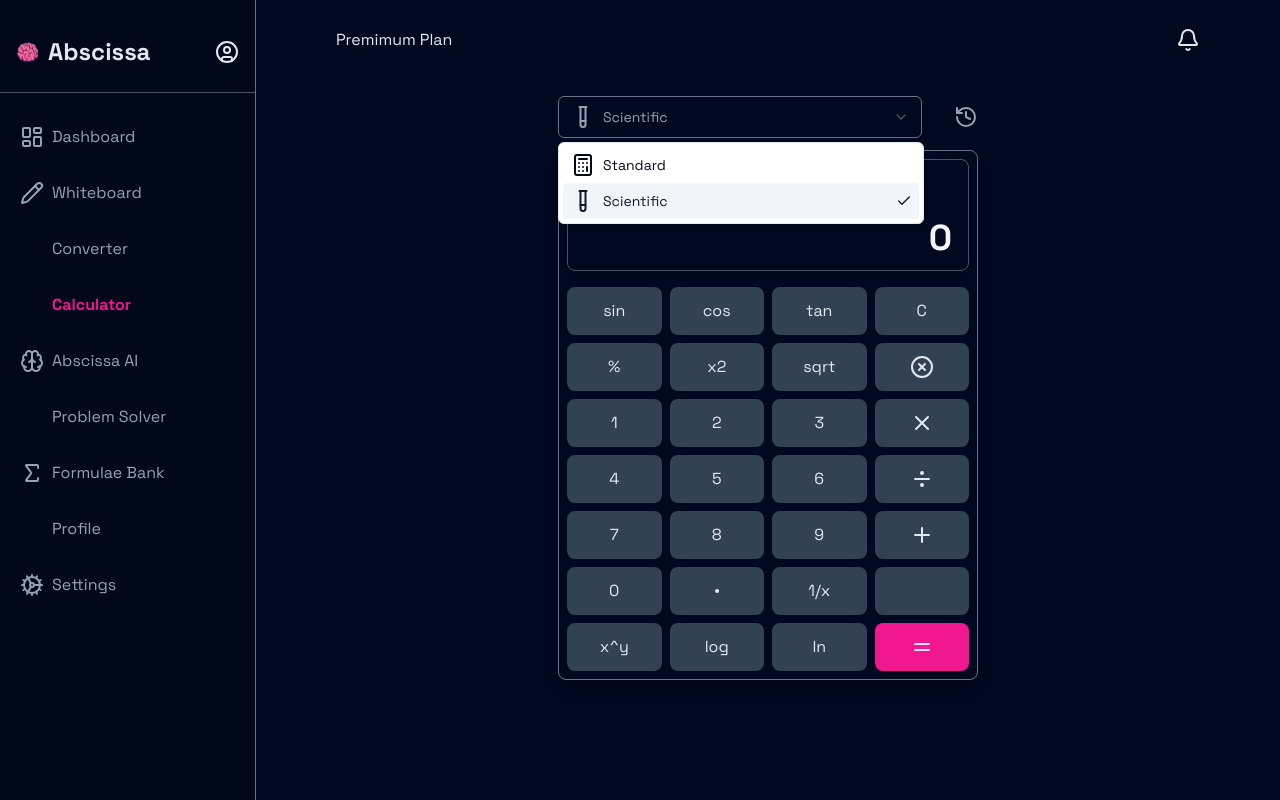
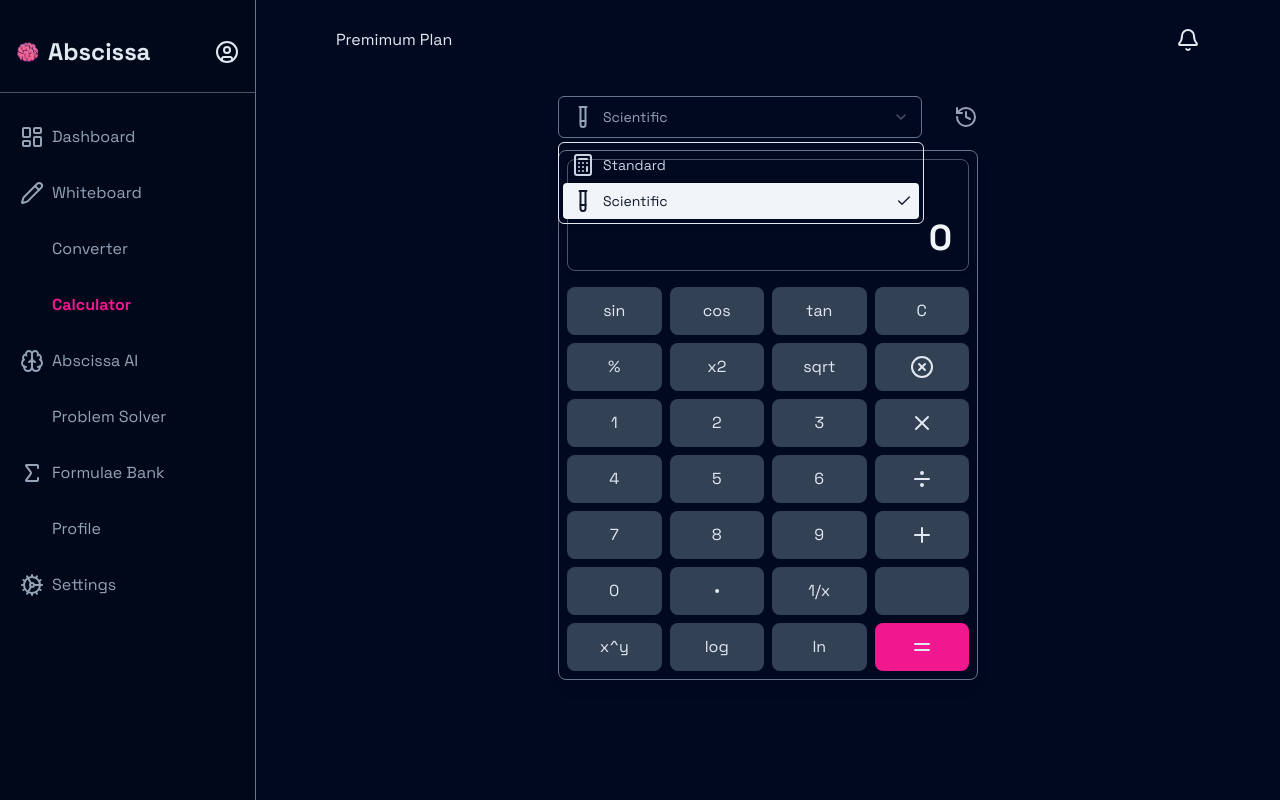
Before and after one commit to fisayo-dev/abscissa, a React (Vite) app in the folder frontend/: page /calculator in a window 1280 px wide. Both pictures are taken after a click on the button "Scientific". Built offline with nearby package versions, Linux system fonts and the light colour scheme; some icons are missing.

Commit message:
customize select shadcn component

```diff
--- a/frontend/src/components/ui/select.jsx
+++ b/frontend/src/components/ui/select.jsx
@@ -70,7 +70,7 @@
       <SelectPrimitive.Content
         ref={ref}
         className={cn(
-          "relative z-50 max-h-96 min-w-[8rem] overflow-hidden rounded-md border bg-popover text-popover-foreground shadow-md data-[state=open]:animate-in data-[state=closed]:animate-out data-[state=closed]:fade-out-0 data-[state=open]:fade-in-0 data-[state=closed]:zoom-out-95 data-[state=open]:zoom-in-95 data-[side=bottom]:slide-in-from-top-2 data-[side=left]:slide-in-from-right-2 data-[side=right]:slide-in-from-left-2 data-[side=top]:slide-in-from-bottom-2",
+          "relative z-50 max-h-96 min-w-[8rem] overflow-hidden rounded-md border bg-transparent text-slate-300 shadow-md data-[state=open]:animate-in data-[state=closed]:animate-out data-[state=closed]:fade-out-0 data-[state=open]:fade-in-0 data-[state=closed]:zoom-out-95 data-[state=open]:zoom-in-95 data-[side=bottom]:slide-in-from-top-2 data-[side=left]:slide-in-from-right-2 data-[side=right]:slide-in-from-left-2 data-[side=top]:slide-in-from-bottom-2",
           position === "popper" &&
             "data-[side=bottom]:translate-y-1 data-[side=left]:-translate-x-1 data-[side=right]:translate-x-1 data-[side=top]:-translate-y-1",
           className
```
